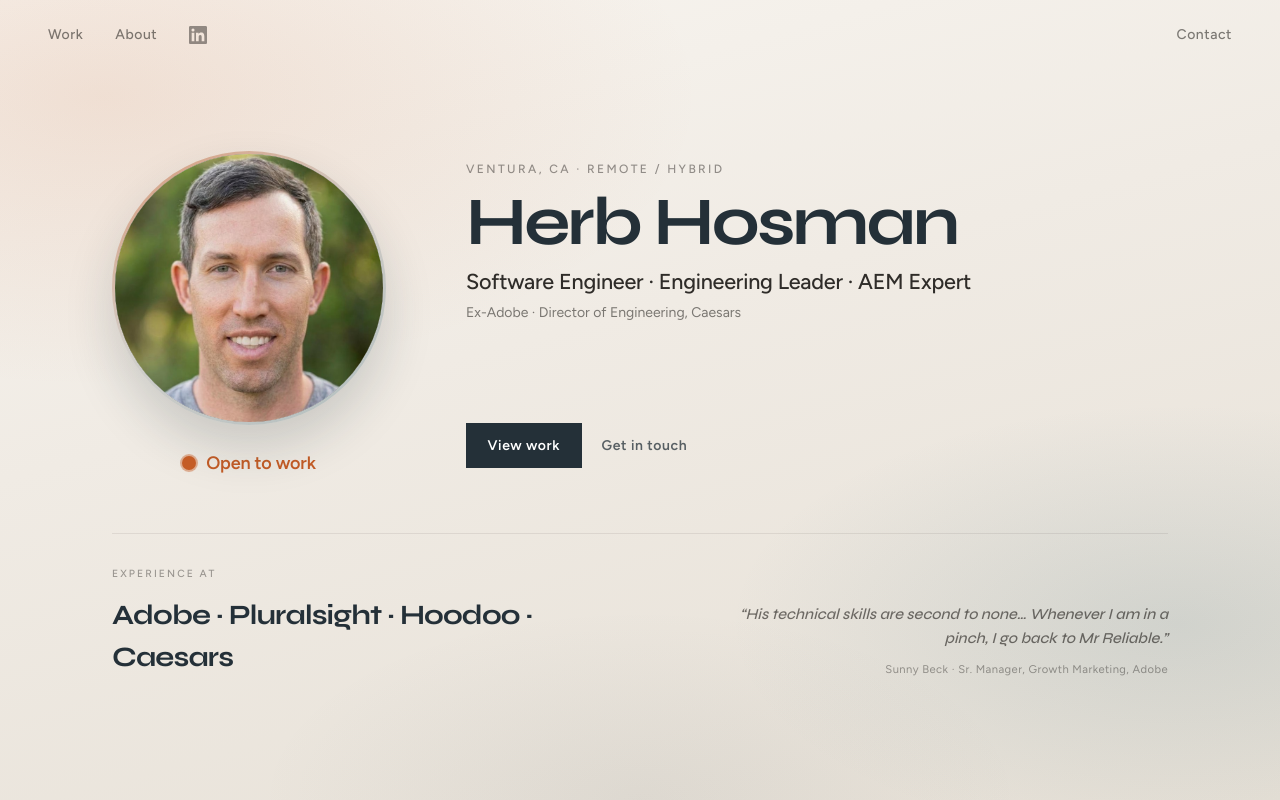
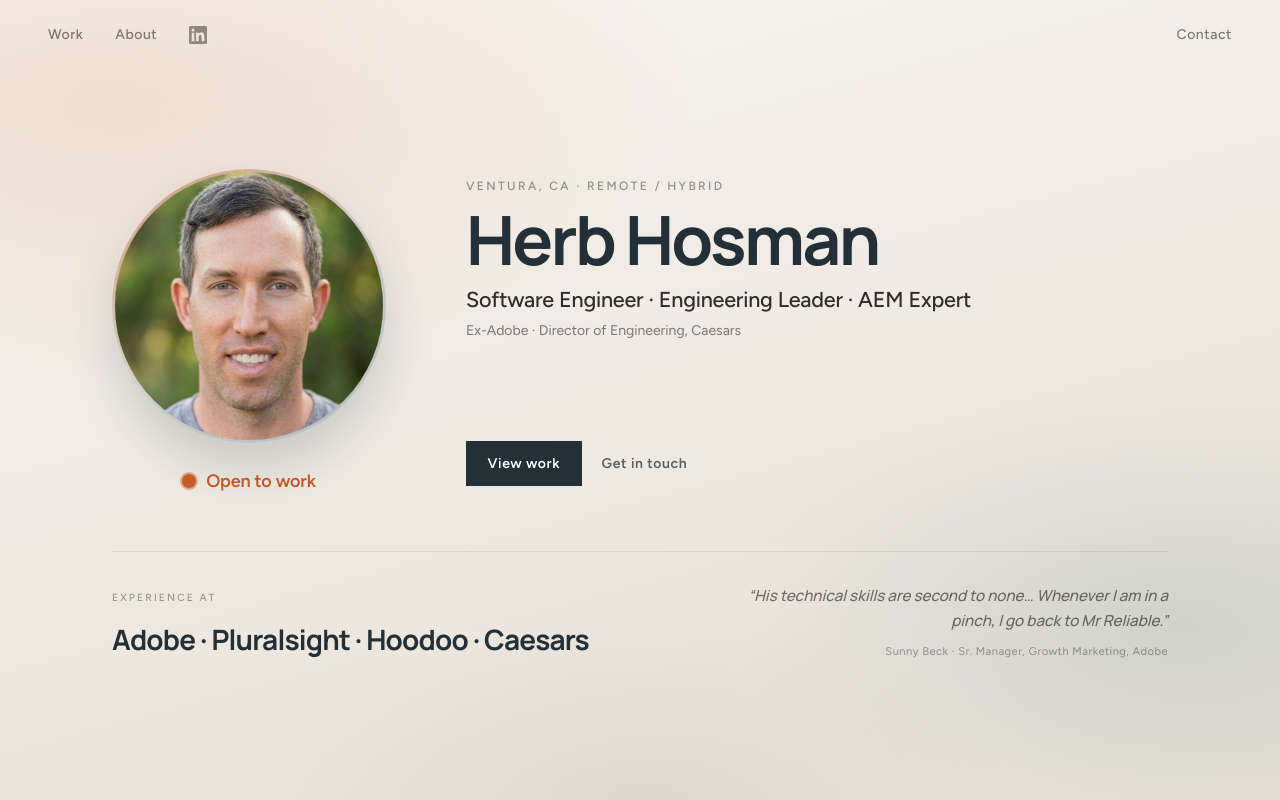
Before and after one commit to herbhosman/herbhosman-portfolio, a Next.js app: page / in a window 1280 px wide. Built offline with nearby package versions, Linux system fonts and the light colour scheme; no server answers.

Commit message:
Swap Syne display font for Manrope.
Cleaner, easier-to-read headings across the portfolio.

Co-authored-by: Cursor <cursoragent@cursor.com>

```diff
--- a/src/app/globals.css
+++ b/src/app/globals.css
@@ -22,7 +22,7 @@
   --color-sea: var(--sea);
   --color-pacific: var(--pacific);
   --color-surface: var(--surface);
-  --font-display: var(--font-syne);
+  --font-display: var(--font-manrope);
   --font-body: var(--font-figtree);
 }
 
--- a/src/app/layout.tsx
+++ b/src/app/layout.tsx
@@ -1,10 +1,10 @@
 import type { Metadata } from "next";
-import { Figtree, Syne } from "next/font/google";
+import { Figtree, Manrope } from "next/font/google";
 import { JsonLd } from "@/components/JsonLd";
 import "./globals.css";
 
-const syne = Syne({
-  variable: "--font-syne",
+const manrope = Manrope({
+  variable: "--font-manrope",
   subsets: ["latin"],
   weight: ["500", "600", "700", "800"],
 });
@@ -97,7 +97,7 @@ export default function RootLayout({ children }: LayoutProps<"/">) {
   return (
     <html
       lang="en"
-      className={`${syne.variable} ${figtree.variable} h-full antialiased`}
+      className={`${manrope.variable} ${figtree.variable} h-full antialiased`}
     >
       <body className="min-h-full bg-background font-[family-name:var(--font-body)] text-foreground">
         <JsonLd />
```
